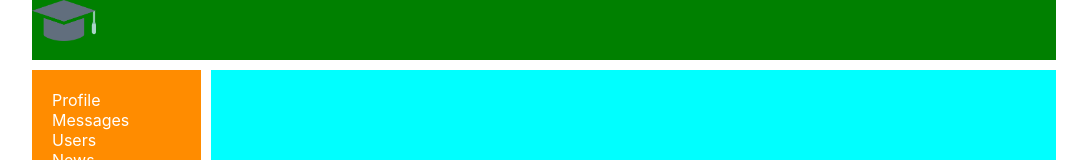
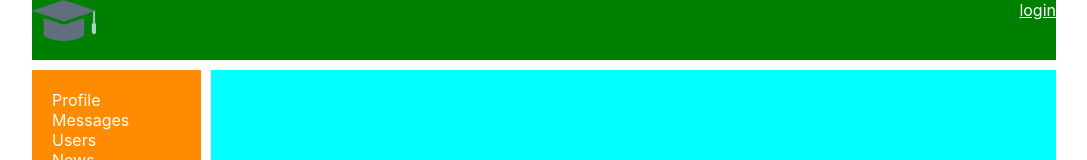
Before and after one commit to artemmakarcev/social_network_samurai, a React (Create React App) app: page / in a window 1280 px wide. Shown: the top 160 px of the page, without its empty margins (96-1183 px from the left). Built offline with nearby package versions, Linux system fonts and the light colour scheme; no server answers.

Commit message:
Authorization

```diff
--- a/src/App.js
+++ b/src/App.js
@@ -1,7 +1,6 @@
 import React from "react";
 import "./App.css";
 
-import Header from "./componets/Header/Header";
 import Navbar from "./componets/Navbar/Navbar";
 import { BrowserRouter, Route, Routes } from "react-router-dom";
 import News from "./componets/News/News";
@@ -11,12 +10,13 @@ import Friends from "./componets/Friends/Friends";
 import DialogsContainer from "./componets/Dialogs/DialogsContainer";
 import UsersContainer from "./componets/Users/UsersContainer";
 import ProfileContainer from "./componets/Profile/ProfileContainer";
+import HeaderContainer from "./componets/Header/HeaderContainer";
 
 function App(props) {
   return (
     <BrowserRouter>
       <div className="app-wrapper">
-        <Header />
+        <HeaderContainer />
         <Navbar />
         <div className="app-wrapper-content">
           <Routes>
--- a/src/componets/Header/Header.jsx
+++ b/src/componets/Header/Header.jsx
@@ -1,11 +1,13 @@
 import React from "react";
 import logo from "../../logo.png";
 import styles from "./Header.module.css";
+import { NavLink } from "react-router-dom";
 
-const Header = () => {
+const Header = (props) => {
   return (
     <header className={styles.header}>
       <img src={logo} alt="logo" />
+      <div className={styles.loginBlock}>{props.isAuth ? props.login : <NavLink to={"/login"}>login</NavLink>}</div>
     </header>
   );
 };
--- a/src/componets/Header/Header.module.css
+++ b/src/componets/Header/Header.module.css
@@ -7,3 +7,11 @@
     height: auto;
     pointer-events: none;
   }
+
+  .loginBlock {
+    float: right;
+  }
+
+  .loginBlock a {
+    color: white;
+  }
--- /dev/null
+++ b/src/componets/Header/HeaderContainer.jsx
@@ -0,0 +1,27 @@
+import React from "react";
+import Header from "./Header";
+import axios from "axios";
+import { connect } from "react-redux";
+import { setAuthUserData } from "../../reducers/authReducer";
+
+class HeaderContainer extends React.Component {
+  componentDidMount() {
+    axios.get(`https://social-network.samuraijs.com/api/1.0/auth/me`, { withCredentials: true }).then((response) => {
+      if (response.data.resultCode === 0) {
+        let { id, email, login } = response.data.data;
+        this.props.setAuthUserData(id, email, login);
+      }
+    });
+  }
+
+  render() {
+    return <Header {...this.props} />;
+  }
+}
+
+const mapStateToProps = (state) => ({
+  isAuth: state.auth.isAuth,
+  login: state.auth.login,
+});
+
+export default connect(mapStateToProps, { setAuthUserData })(HeaderContainer);
--- /dev/null
+++ b/src/reducers/authReducer.js
@@ -0,0 +1,20 @@
+const SET_USER_DATA = "SET_USER_DATA";
+
+let initialState = {
+  userId: null,
+  email: null,
+  login: null,
+  isAuth: false,
+};
+
+const authReducer = (state = initialState, action) => {
+  switch (action.type) {
+    case SET_USER_DATA:
+      return { ...state, ...action.data, isAuth: true };
+    default:
+      return state;
+  }
+};
+
+export const setAuthUserData = (userId, email, login) => ({ type: SET_USER_DATA, data: { userId, email, login } });
+export default authReducer;
--- a/src/store/reduxStore.js
+++ b/src/store/reduxStore.js
@@ -3,12 +3,14 @@ import dialogsReducer from "../reducers/dialogsReducer";
 import profileReducer from "../reducers/profileReducer";
 import sidebarReducer from "../reducers/sidebarReducer";
 import usersReducer from "../reducers/usersReducer";
+import authReducer from "../reducers/authReducer";
 
 const reducers = {
   profilePage: profileReducer,
   dialogsPage: dialogsReducer,
   sidebarPage: sidebarReducer,
   usersPage: usersReducer,
+  auth: authReducer,
 };
 
 const store = configureStore({ reducer: reducers });
```
